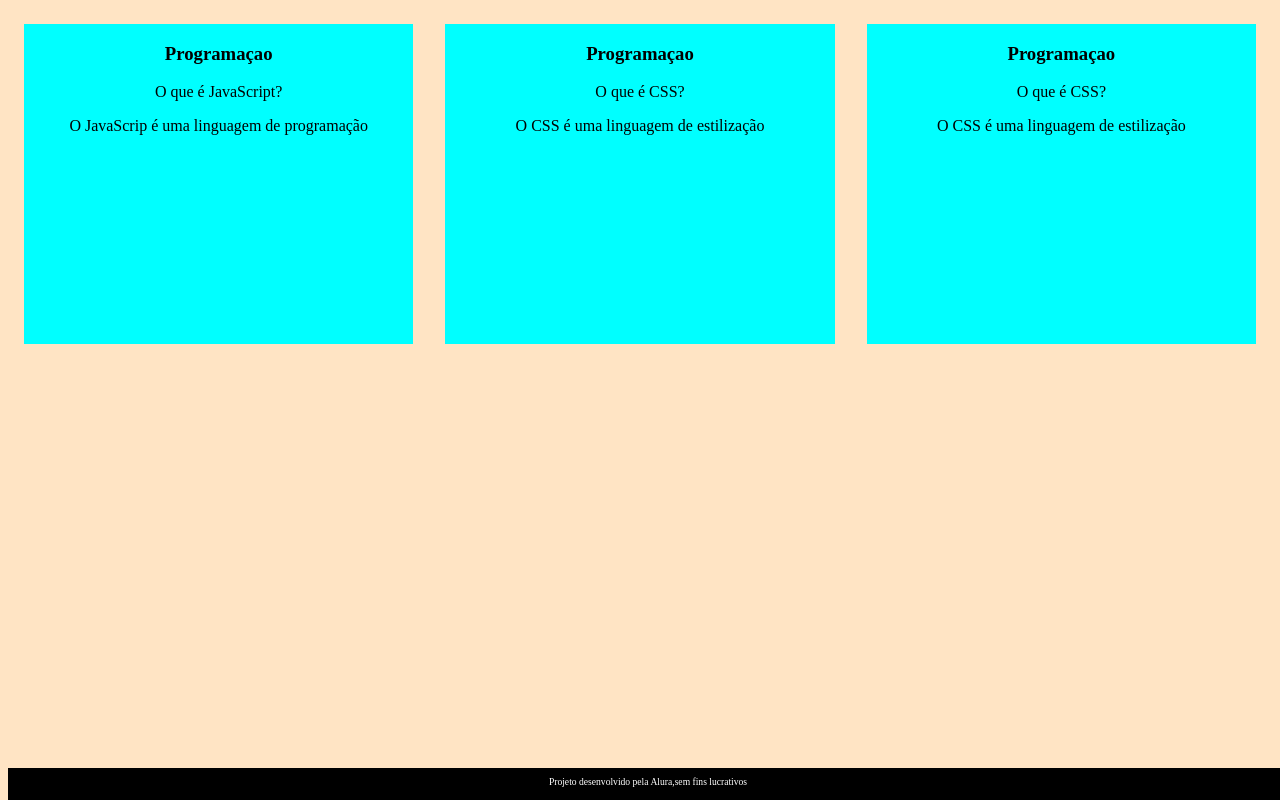
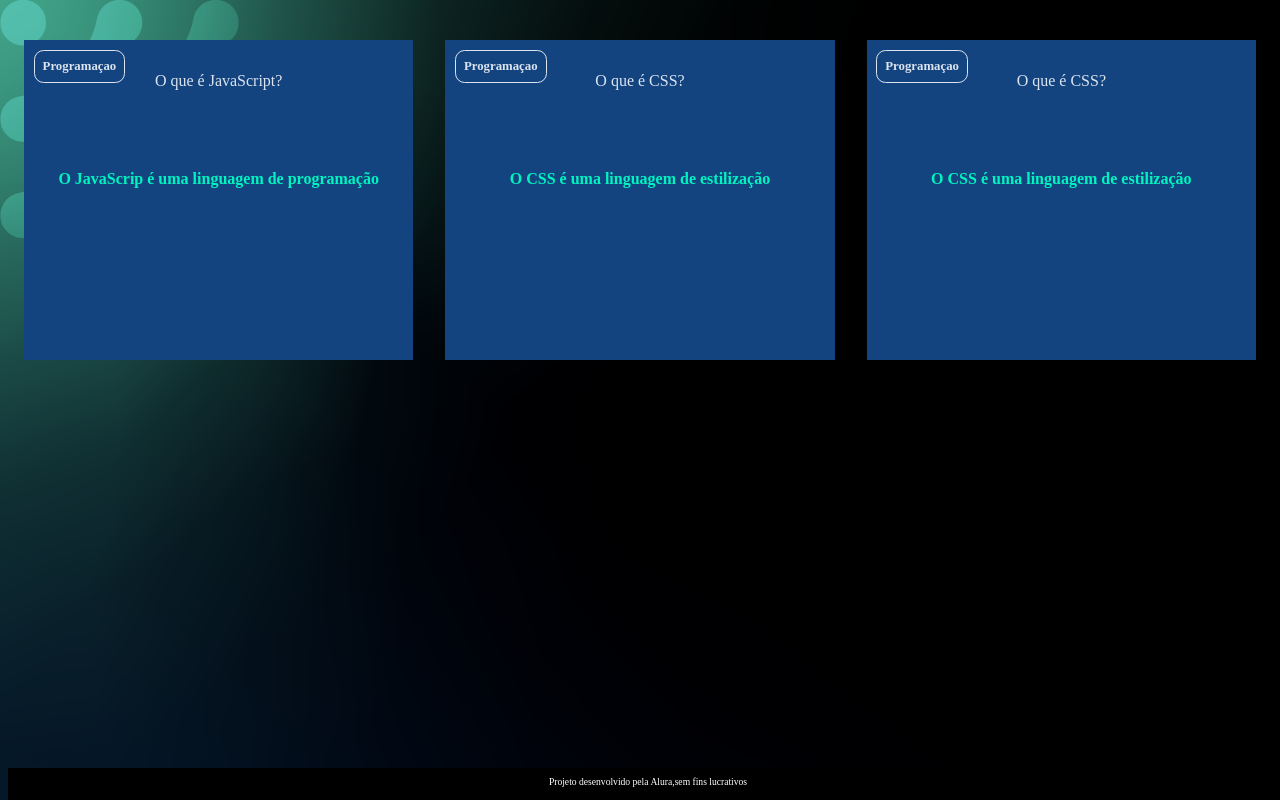
Before and after one commit to pablodanilofelixlima/3-trimestre-flashcard, a plain HTML site: page index.html in a window 1280 px wide. Drawn offline with Linux system fonts and the light colour scheme.

Commit message:
Add files via upload

```diff
--- a/assets/style.css
+++ b/assets/style.css
@@ -1,5 +1,11 @@
+:root {
+    --text-color: #DBE4EF;
+    --card-front-color: #144480;
+    --card-back-color: #00F4BF;
+}
+
 body {
-    background-color: bisque;
+   background: url('img/bg-desktop.webp');
     font-family: Bai Jamjuree;
 }
 
@@ -9,17 +15,56 @@ body {
 
 .cartao {
     margin: 1rem 1rem;
-   background-color: aqua;
     height: 20rem;
     flex-grow: 1;
     flex-basis: calc(33% - 6rem);
 }
 
 .cartao__conteudo{
+    background-color: var(--card-front-color);
     text-align: center;
    /* background-color: aquamarine; */
     height: 100%;
 }
+
+.cartao__conteudo h3 {
+color: var(--text-color);
+border: 1px solid var(--text-color);
+    text-align: left;
+    padding: 0.5rem;
+    position: absolute;
+    margin: 0.6rem;
+    border-radius: 0.6rem;
+    font-size: 1vw;
+}
+
+.cartao__conteudo p {
+    margin-top: 1rem;
+    padding: 2rem;
+}
+
+.cartao__conteudo__pergunta p {
+    color: var(--text-color);
+font-weight: 500;
+}
+
+.cartao__conteudo__resposta p {
+color: var(--card-back-color);
+font-weight: 700;
+}
+
+.cartao:hover .cartao__conteudo {
+    transform: rotateY(180deg);
+}
+
+
+
+
+
+
+
+
+
 
 
 
```
Also changed, not shown: assets/img/bg-desktop.webp (added), assets/img/bg-mobile.webp (added), assets/img/bg-tablet.webp (added).
